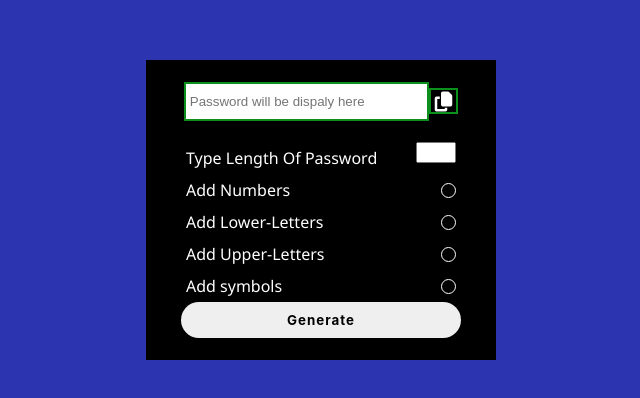
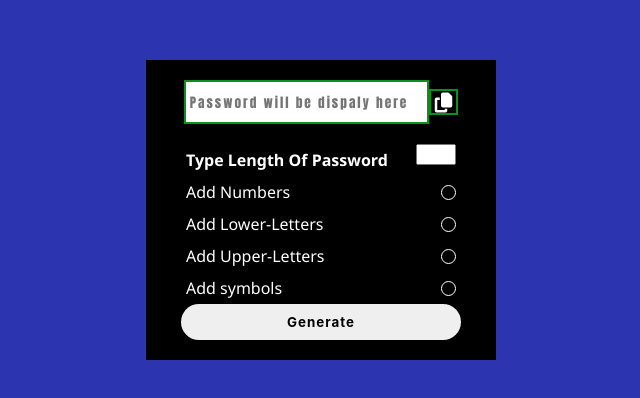
Before and after one commit to ramyNiranjan/Password_generator, a plain HTML site: page index.html in a window 1280 px wide. Shown: the part 198-596 px from the top of the page, without its empty margins (319-959 px from the left). Drawn offline with Linux system fonts and the light colour scheme.

Commit message:
updated v0.2 ui

```diff
--- a/main.css
+++ b/main.css
@@ -22,6 +22,8 @@ body {
   border: 2px solid #0c8f1d;
   outline: none;
   color: #0c1048;
+  font-family: Impact, Haettenschweiler, 'Arial Narrow Bold', sans-serif;
+  letter-spacing: 2px;
 }
 i {
   padding: 10.4px 4px;
@@ -67,6 +69,13 @@ i:active::after {
   color: #fff;
   line-height: 2;
 }
+.one {
+  font-weight: 700;
+}
+#length {
+  font-weight: 900;
+}
+
 .one,
 .two,
 .three,
```
